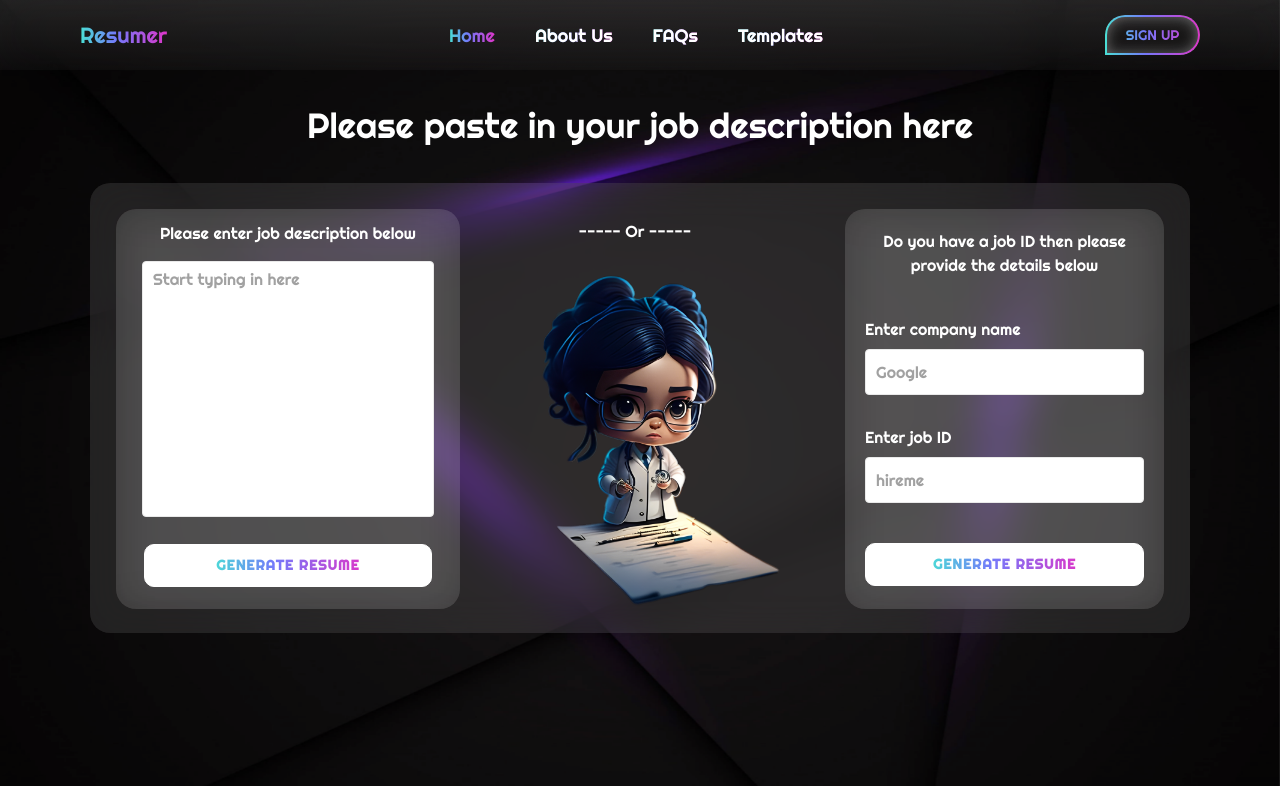
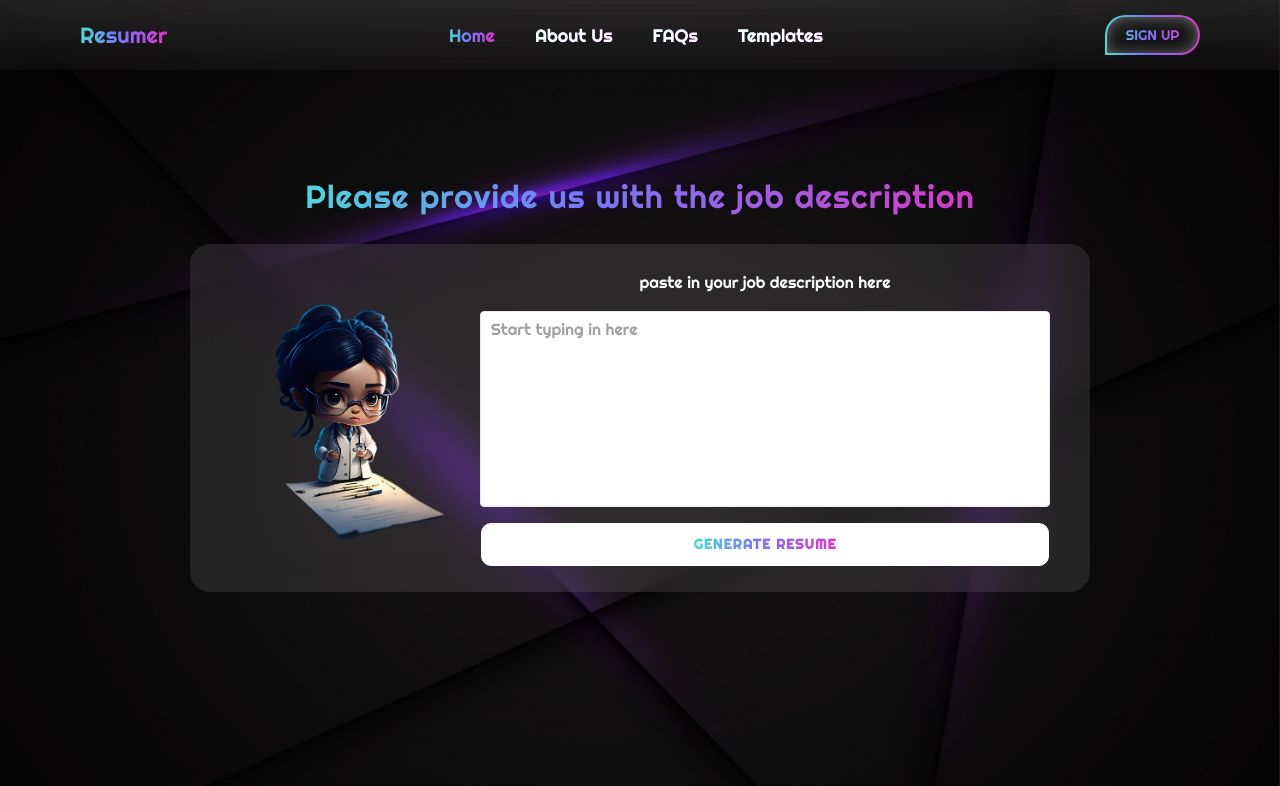
Before and after one commit to gprateek015/resumer, a Next.js app: page /job-description in a window 1280 px wide. Shown: the top 786 px of the page. Built offline with nearby package versions, Linux system fonts and the light colour scheme.

Commit message:
Updated job description page

```diff
--- a/src/app/job-description/page.tsx
+++ b/src/app/job-description/page.tsx
@@ -11,22 +11,35 @@ const righteous = Righteous({
 const JobDescription = () => {
   return (
     <Grid
-      className={righteous.className}
-      sx={{
-        width: '100%',
-        display: 'flex',
-        flexDirection: 'column',
-        justifyContent: 'center',
-        alignItems: 'center'
-      }}
+    sx={{
+      display: 'flex',
+      flexDirection: 'column',
+      justifyContent: 'center',
+      alignItems: 'center',
+      borderRadius: '20px',
+      padding: { xs: '20px', md: '20px 40px' },
+      width: '100%',
+      height: 'calc(100vh - 120px)',
+      maxHeight: { xs: '90%', md: '600px' }
+    }}
+    className={righteous.className}
     >
       <Typography
-        fontSize={'35px'}
         sx={{
+          background:
+            'linear-gradient(90deg, #4ADFD5 0.42%, #7479FA 41.67%, #E92EC3 106.58%)',
+          color: 'transparent',
+          backgroundClip: 'text',
+          WebkitBackgroundClip: 'text',
+          width: 'fit-content',
+          fontWeight: '400',
+          fontSize: '2rem',
+          lineHeight: '2.3rem',
+          letterSpacing: '1.1px',
           padding: '30px'
         }}
       >
-        Please paste in your job description here
+        Please provide us with the job description
       </Typography>
       <DescriptionForm />
     </Grid>
--- a/src/components/job-description/index.tsx
+++ b/src/components/job-description/index.tsx
@@ -1,31 +1,31 @@
-'use client';
+"use client";
 
-import React, { useEffect, useState } from 'react';
+import React, { useEffect, useState } from "react";
 import {
   Grid,
   TextField,
   Typography,
   Button,
   CircularProgress,
-  Backdrop
-} from '@mui/material';
-import icon from '@/assets/onboarding7.png';
-import Image from 'next/image';
-import { useRouter } from 'next/navigation';
-import { useDispatch } from '@/redux/store';
-import { generateResumeData } from '@/actions/resume';
+  Backdrop,
+} from "@mui/material";
+import icon from "@/assets/onboarding7.png";
+import Image from "next/image";
+import { useRouter } from "next/navigation";
+import { useDispatch } from "@/redux/store";
+import { generateResumeData } from "@/actions/resume";
 
 const DescriptionForm = () => {
   const dispatch = useDispatch();
   const route = useRouter();
-  const [jobDescription, setJobDescription] = useState('');
+  const [jobDescription, setJobDescription] = useState("");
   const [loading, setLoading] = useState(false);
 
   const getResumeData = async () => {
     setLoading(true);
     await dispatch(generateResumeData({ jobDescription }));
     setLoading(false);
-    route.push('/workbench');
+    route.push("/workbench");
   };
 
   return (
@@ -34,72 +34,80 @@ const DescriptionForm = () => {
         <Backdrop
           open={loading}
           sx={{
-            zIndex: '10'
+            zIndex: "10",
           }}
         >
-          <CircularProgress sx={{ color: 'white' }} />
+          <CircularProgress sx={{ color: "white" }} />
         </Backdrop>
       )}
       <Grid
         sx={{
-          width: { xs: '360px', md: '1100px' },
-          height: '450px',
-          borderRadius: '20px',
-          background: 'rgba(255, 255, 255, 0.10)',
-          backdropFilter: 'blur(20px)',
-          padding: '26px',
-          display: 'flex',
-          flexDirection: 'row',
-          overflow: 'auto',
-          '&::-webkit-scrollbar': {
-            display: 'none'
+          width: { xs: "360px", md: "900px" },
+          borderRadius: "20px",
+          background: "rgba(255, 255, 255, 0.10)",
+          backdropFilter: "blur(20px)",
+          padding: "26px",
+          display: "flex",
+          justifyContent: "center",
+          alignItems: "center",
+          flexDirection: {xs: "column", md:"row"},
+          overflow: "auto",
+          "&::-webkit-scrollbar": {
+            display: "none",
           },
-          MsOverflowStyle: 'none',
-          scrollbarWidth: 'none'
+          MsOverflowStyle: "none",
+          scrollbarWidth: "none",
         }}
       >
+        <Grid sx={{
+          display: "flex",
+          justifyContent: "center",
+          alignItems: "center"
+        }}>
+          <Image
+            src={icon}
+            alt="icon"
+            style={{
+              height: "250px",
+              width: "250px",
+            }}
+            priority={true}
+          />
+        </Grid>
         <Grid
           sx={{
-            width: { xs: '360px', md: '500px' },
-            height: '400px',
-            borderRadius: '20px',
-            background: 'rgba(255, 255, 255, 0.10)',
-            backdropFilter: 'blur(20px)',
-            padding: '12px',
-            display: 'flex',
-            flexDirection: 'column',
-            alignItems: 'center'
+            width: { xs: "360px", md: "100%" },
+            borderRadius: "20px",
+            display: "flex",
+            flexDirection: "column",
+            alignItems: "center",
           }}
-        >
-          <Typography textAlign='center'>
-            Please enter job description below
-          </Typography>
+          >
+          <Typography>paste in your job description here</Typography>
           <TextField
             fullWidth
             multiline
-            rows={12}
+            rows={9}
             hidden
-            placeholder='Start typing in here'
+            placeholder="Start typing in here"
             inputProps={{
               sx: {
-                background: 'white',
-                padding: '7px 10px',
-                height: '300px',
-                border: '1px solid #E9E9E9',
-                borderRadius: '4px',
-                lineHeight: '20px',
-                marginBottom: '10px'
-              }
+                background: "white",
+                padding: "7px 10px",
+                border: "1px solid #E9E9E9",
+                borderRadius: "4px",
+                lineHeight: "20px",
+              },
             }}
-            onChange={e => setJobDescription(e.target.value)}
+            onChange={(e) => setJobDescription(e.target.value)}
           />
           <Button
             sx={{
-              borderRadius: '10px',
-              border: '1px solid #FFF',
-              background: '#FFF',
-              padding: '10px',
-              width: '90%'
+              borderRadius: "10px",
+              border: "1px solid #FFF",
+              background: "#FFF",
+              padding: "10px",
+              width: "95%",
             }}
             fullWidth
             onClick={() => getResumeData()}
@@ -107,120 +115,18 @@ const DescriptionForm = () => {
             <Typography
               sx={{
                 background:
-                  'linear-gradient(90deg, #4ADFD5 0.42%, #7479FA 41.67%, #E92EC3 106.58%)',
-                backgroundClip: 'text',
-                WebkitBackgroundClip: 'text',
-                WebkitTextFillColor: 'transparent',
-                fontSize: '14px',
-                fontWeight: '600',
-                width: '155px',
-                letterSpacing: '1px'
+                  "linear-gradient(90deg, #4ADFD5 0.42%, #7479FA 41.67%, #E92EC3 106.58%)",
+                backgroundClip: "text",
+                WebkitBackgroundClip: "text",
+                WebkitTextFillColor: "transparent",
+                fontSize: "14px",
+                fontWeight: "600",
+                letterSpacing: "1px",
               }}
             >
               Generate Resume
             </Typography>
           </Button>
-        </Grid>
-        <Grid
-          sx={{
-            display: 'flex',
-            width: '100%'
-          }}
-        >
-          <Grid>
-            <Typography sx={{ marginTop: '10px' }} textAlign='center'>
-              ----- Or -----
-            </Typography>
-            <Image
-              src={icon}
-              alt='icon'
-              style={{
-                height: '350px',
-                width: '350px',
-                marginTop: '5%'
-              }}
-              priority={true}
-            />
-          </Grid>
-          <Grid
-            sx={{
-              width: { xs: '360px', md: '340px' },
-              height: '400px',
-              borderRadius: '20px',
-              background: 'rgba(255, 255, 255, 0.10)',
-              backdropFilter: 'blur(20px)',
-              padding: '20px',
-              marginLeft: '5%'
-            }}
-          >
-            <Typography
-              style={{
-                marginBottom: 40
-              }}
-              fontSize={16}
-              textAlign='center'
-            >
-              Do you have a job ID then please provide the details below
-            </Typography>
-            <Typography paddingBottom={1}>Enter company name</Typography>
-            <TextField
-              fullWidth
-              placeholder='Google'
-              inputProps={{
-                sx: {
-                  background: 'white',
-                  padding: '7px 10px',
-                  height: '30px',
-                  border: '1px solid #E9E9E9',
-                  borderRadius: '4px',
-                  lineHeight: '20px',
-                  marginBottom: '30px'
-                }
-              }}
-            />
-            <Typography paddingBottom={1}>Enter job ID</Typography>
-            <TextField
-              fullWidth
-              placeholder='hireme'
-              inputProps={{
-                sx: {
-                  background: 'white',
-                  padding: '7px 10px',
-                  height: '30px',
-                  border: '1px solid #E9E9E9',
-                  borderRadius: '4px',
-                  lineHeight: '20px'
-                }
-              }}
-            />
-            <Button
-              sx={{
-                borderRadius: '10px',
-                border: '1px solid #FFF',
-                background: '#FFF',
-                padding: '10px',
-                marginTop: '40px'
-              }}
-              fullWidth
-              onClick={() => getResumeData()}
-            >
-              <Typography
-                sx={{
-                  background:
-                    'linear-gradient(90deg, #4ADFD5 0.42%, #7479FA 41.67%, #E92EC3 106.58%)',
-                  backgroundClip: 'text',
-                  WebkitBackgroundClip: 'text',
-                  WebkitTextFillColor: 'transparent',
-                  fontSize: '14px',
-                  fontWeight: '600',
-                  width: '155px',
-                  letterSpacing: '1px'
-                }}
-              >
-                Generate Resume
-              </Typography>
-            </Button>
-          </Grid>
         </Grid>
       </Grid>
     </>
```
